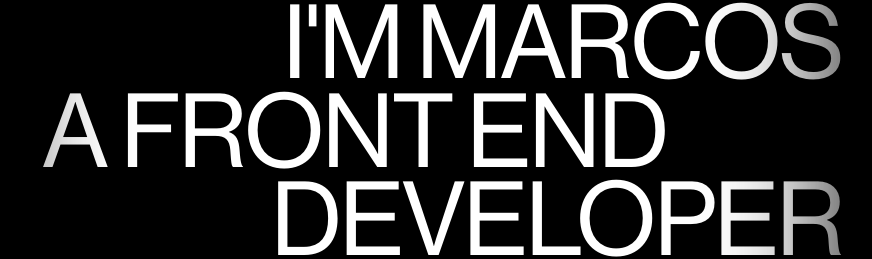
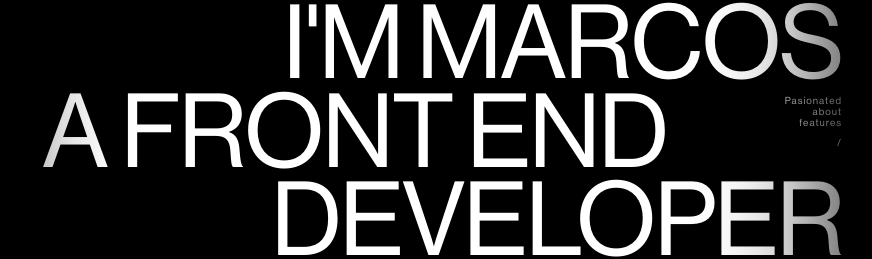
Before and after one commit to MarcosMartilotta/MarcosMartilottaPortfolio, a React (Vite) app: page / in a window 1280 px wide. Shown: the part 167-426 px from the top of the page, without its empty margins (208-1080 px from the left). Built offline with nearby package versions, Linux system fonts and the light colour scheme.

Commit message:
Pasionated about features agregado al titulo

```diff
--- a/src/sections/hero/components/HeroTitle.jsx
+++ b/src/sections/hero/components/HeroTitle.jsx
@@ -1,11 +1,14 @@
 import { HeroTitleStyled } from "../styled-components/heroTitle.styled";
-
+import TitleDetail from "./TitleDetail";
 const HeroTitle = () => {
   return (
     <HeroTitleStyled>
       <div>HI THERE!</div>
       <div>I'M MARCOS</div>
-      <div>A FRONT END</div>
+      <div>
+        A FRONT END
+        <TitleDetail />
+      </div>
       <div>DEVELOPER</div>
     </HeroTitleStyled>
   );
--- a/src/sections/hero/components/TitleDetail.jsx
+++ b/src/sections/hero/components/TitleDetail.jsx
@@ -1,7 +1,12 @@
 import React from "react";
-
+import { DetailContainer } from "../styled-components/titleDetail.styled.js";
 const TitleDetail = () => {
-  return <DetailContainer></DetailContainer>;
+  return (
+    <DetailContainer>
+      <div>Pasionated about features</div>
+      <div>/</div>
+    </DetailContainer>
+  );
 };
 
 export default TitleDetail;
--- a/src/sections/hero/styled-components/heroTitle.styled.js
+++ b/src/sections/hero/styled-components/heroTitle.styled.js
@@ -45,6 +45,7 @@ export const HeroTitleStyled = styled.h1`
   }
   div:nth-child(3) {
     text-align: left;
+    position: relative;
   }
   div:nth-child(4) {
     text-align: right;
--- a/src/sections/hero/styled-components/titleDetail.styled.js
+++ b/src/sections/hero/styled-components/titleDetail.styled.js
@@ -1,3 +1,23 @@
 import styled from "styled-components";
+import { theme } from "../../../theme/theme";
 
-export const DetailContainer = styled.div``;
+export const DetailContainer = styled.div`
+  position: absolute;
+  right: 0;
+  top: 0.5rem;
+  color: ${theme.letterColor};
+  font-size: 1rem;
+  letter-spacing: 0.1rem;
+  line-height: 1.1rem;
+  text-align: right;
+  width: 6rem;
+  height: 5rem;
+  opacity: 0.8;
+
+  div:nth-child(1) {
+    height: 3rem;
+  }
+  div:nth-child(2) {
+    line-height: 3.5rem;
+  }
+`;
```
